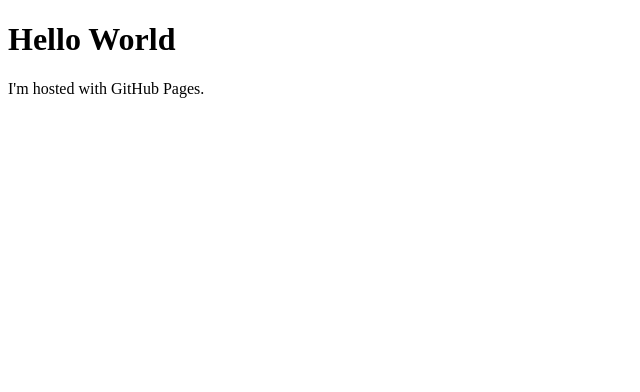
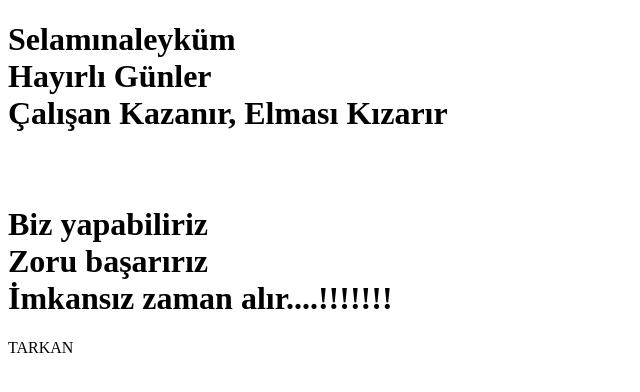
Before and after one commit to iyimser1/bizyapabiliriz.github.io, a plain HTML site: page index.html in a window 1280 px wide. Shown: the whole page, without its empty margins (0-640 px from the left). Drawn offline with Linux system fonts and the light colour scheme.

Commit message:
Update index.html

```diff
--- a/index.html
+++ b/index.html
@@ -1,7 +1,14 @@
 <!DOCTYPE html>
 <html>
 <body>
-<h1>Hello World</h1>
-<p>I'm hosted with GitHub Pages.</p>
+<h1>Selamınaleyküm<br>
+Hayırlı Günler<br>
+
+Çalışan Kazanır,  Elması Kızarır<br><br><br>
+
+Biz yapabiliriz<br>
+Zoru başarırız<br>
+İmkansız zaman alır....!!!!!!!</h1>
+<p>TARKAN</p>
 </body>
 </html>
```
